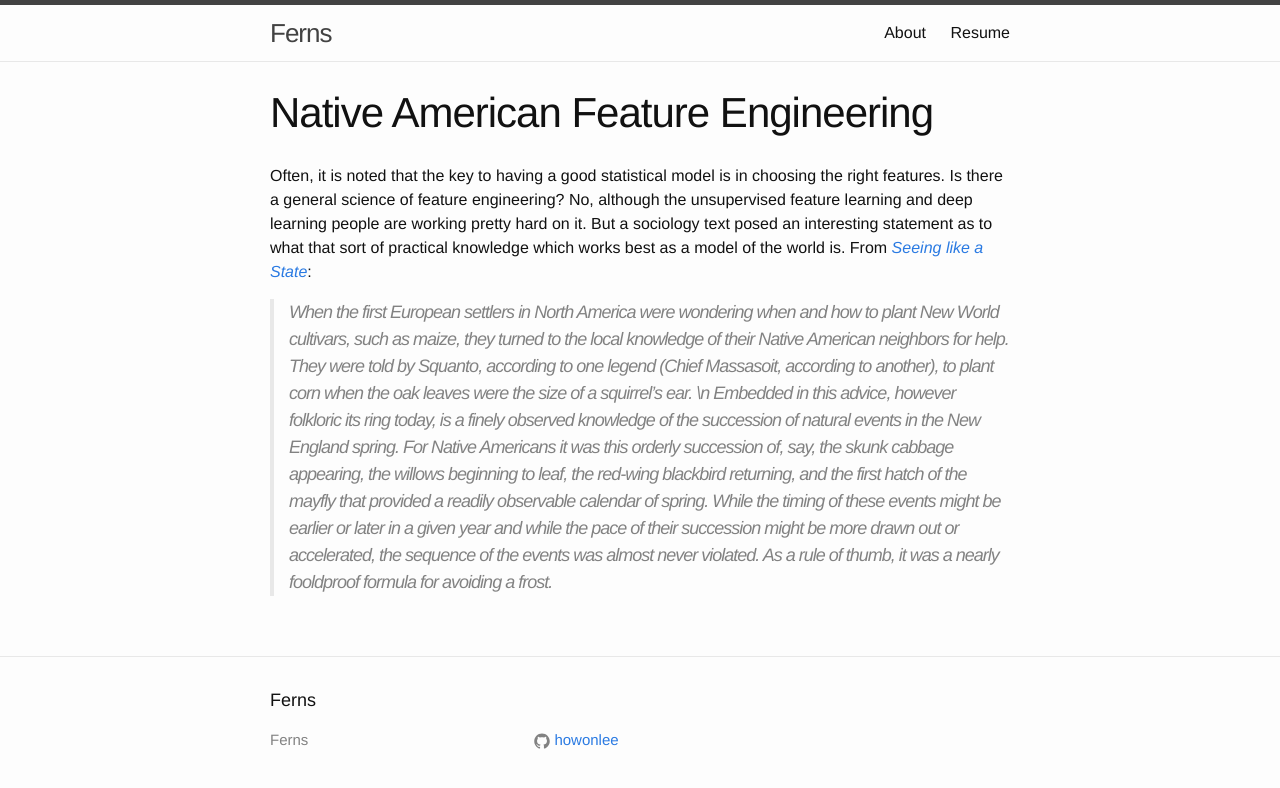
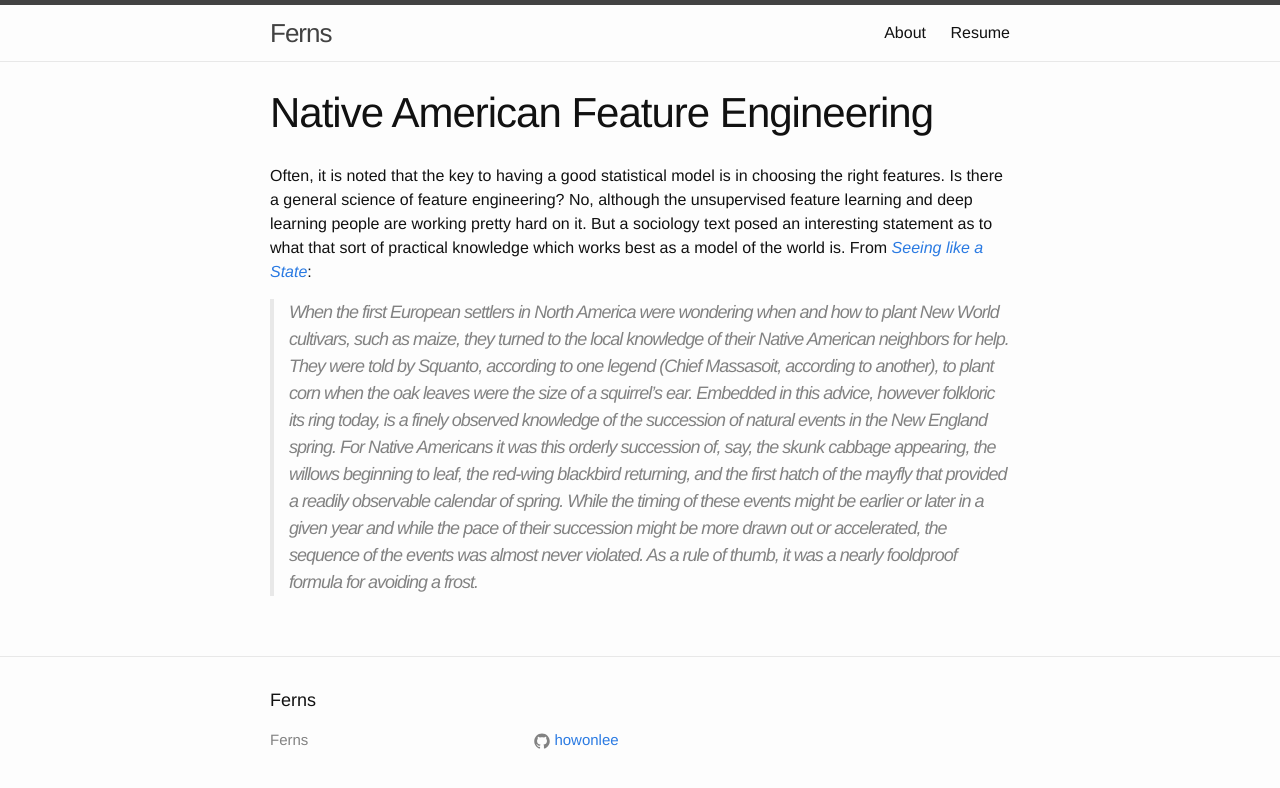
Before and after one commit to howonlee/howonlee.github.io, a Jekyll site: the page built from _posts/2015-01-19-Native%20American%20Feature%20Engineering.md, in a window 1280 px wide. Shown: the top 788 px of the page. Built offline with Jekyll 4.4.1, drawn with Linux system fonts in a browser that asks for light colours.

Commit message:
separate lines in same paragraph, I suppose

```diff
--- a/_posts/2015-01-19-Native%20American%20Feature%20Engineering.md
+++ b/_posts/2015-01-19-Native%20American%20Feature%20Engineering.md
@@ -5,5 +5,5 @@
 
 Often, it is noted that the key to having a good statistical model is in choosing the right features. Is there a general science of feature engineering? No, although the unsupervised feature learning and deep learning people are working pretty hard on it. But a sociology text posed an interesting statement as to what that sort of practical knowledge which works best as a model of the world is. From [_Seeing like a State_](http://www.amazon.com/Seeing-like-State-Certain-Condition/dp/0300078153):
 
->When the first European settlers in North America were wondering when and how to plant New World cultivars, such as maize, they turned to the local knowledge of their Native American neighbors for help. They were told by Squanto, according to one legend (Chief Massasoit, according to another), to plant corn when the oak leaves were the size of a squirrel's ear. \n
+>When the first European settlers in North America were wondering when and how to plant New World cultivars, such as maize, they turned to the local knowledge of their Native American neighbors for help. They were told by Squanto, according to one legend (Chief Massasoit, according to another), to plant corn when the oak leaves were the size of a squirrel's ear.
 Embedded in this advice, however folkloric its ring today, is a finely observed knowledge of the succession of natural events in the New England spring. For Native Americans it was this _orderly_ succession of, say, the skunk cabbage appearing, the willows beginning to leaf, the red-wing blackbird returning, and the first hatch of the mayfly that provided a readily observable calendar of spring. While the timing of these events might be earlier or later in a given year and while the pace of their succession might be more drawn out or accelerated, the _sequence_ of the events was almost never violated. As a rule of thumb, it was a nearly fooldproof formula for avoiding a frost.
```
